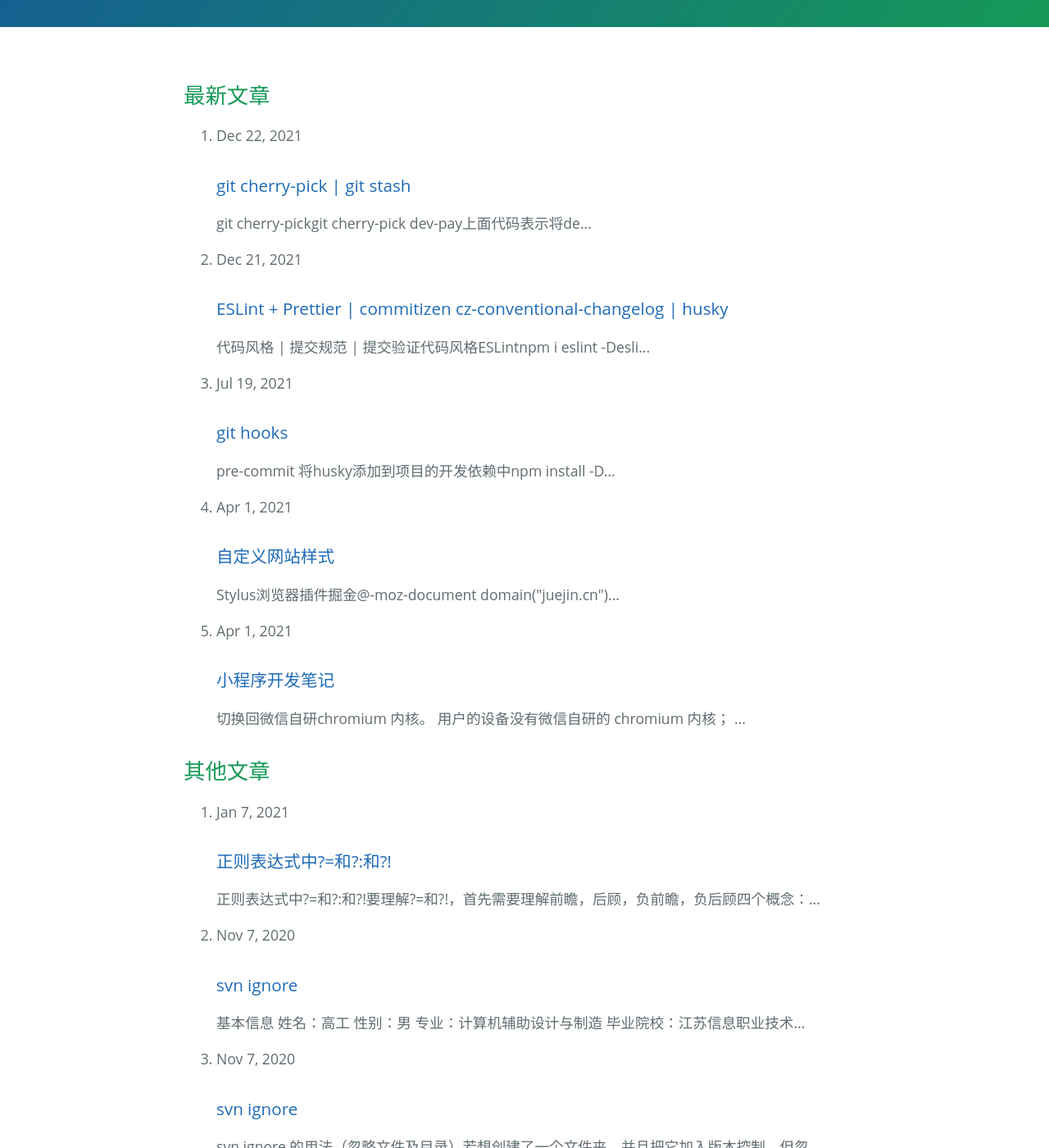
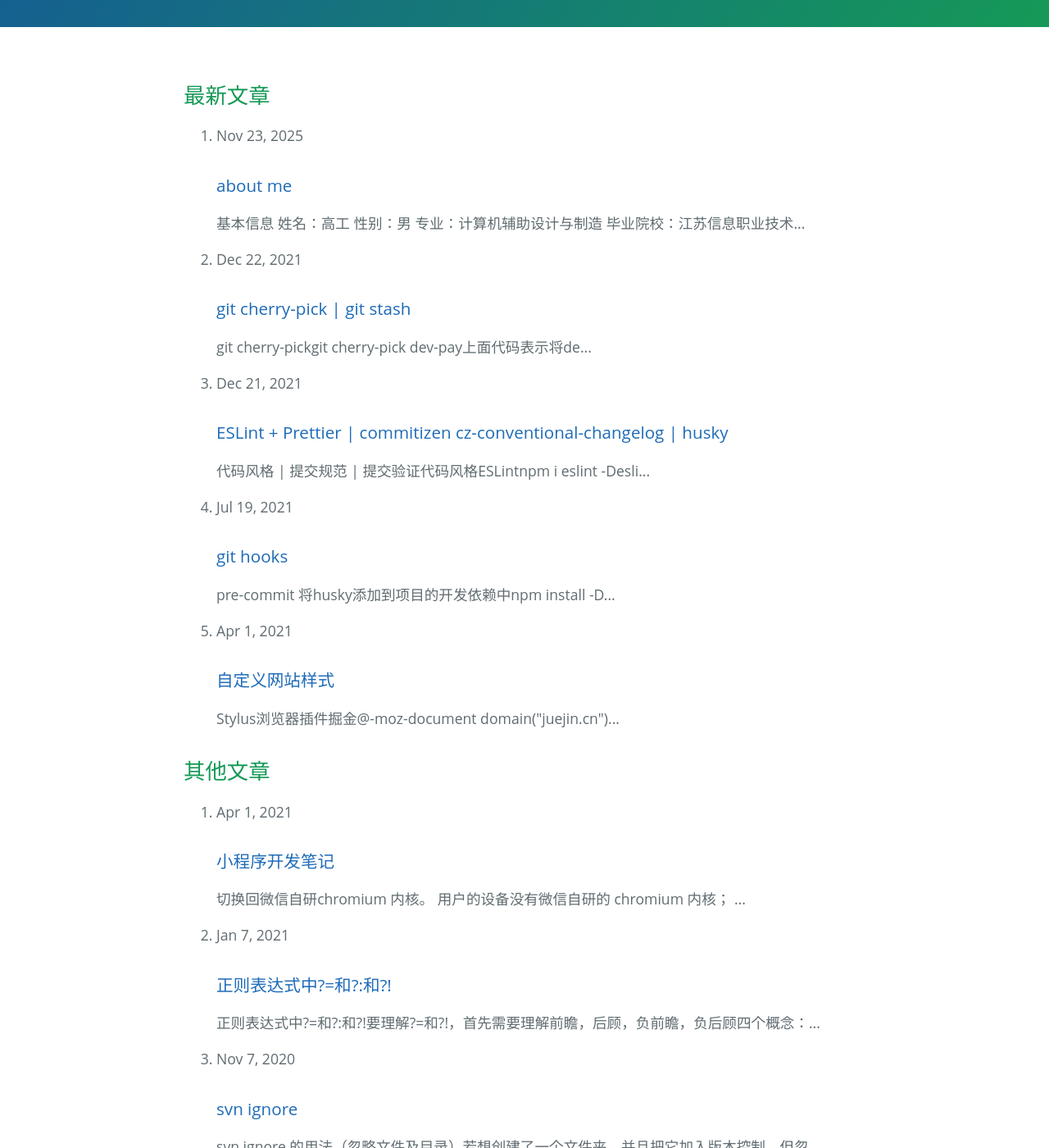
Before and after one commit to zhishan33/shanBlog, a Jekyll site: the page built from index.html, in a window 1280 px wide and 1400 px high, scrolled down 350 px. Shown: the whole window at 82% size. Built offline with Jekyll 4.4.1, drawn with Linux system fonts in a browser that asks for light colours; comment, search, counter and statistics services are not loaded.

Commit message:
Update title and date in about me post

```diff
--- a/_posts/2025-11-23-about-me.md
+++ b/_posts/2025-11-23-about-me.md
@@ -1,9 +1,9 @@
 ---
 layout: default
-title: svn ignore
-date: 2020-11-07 +0800
+title: about me
+date: 2025-11-23 +0800
 categories:
-tags: [svn, notes]
+tags: [other]
 ---
 
 ## 基本信息
```
